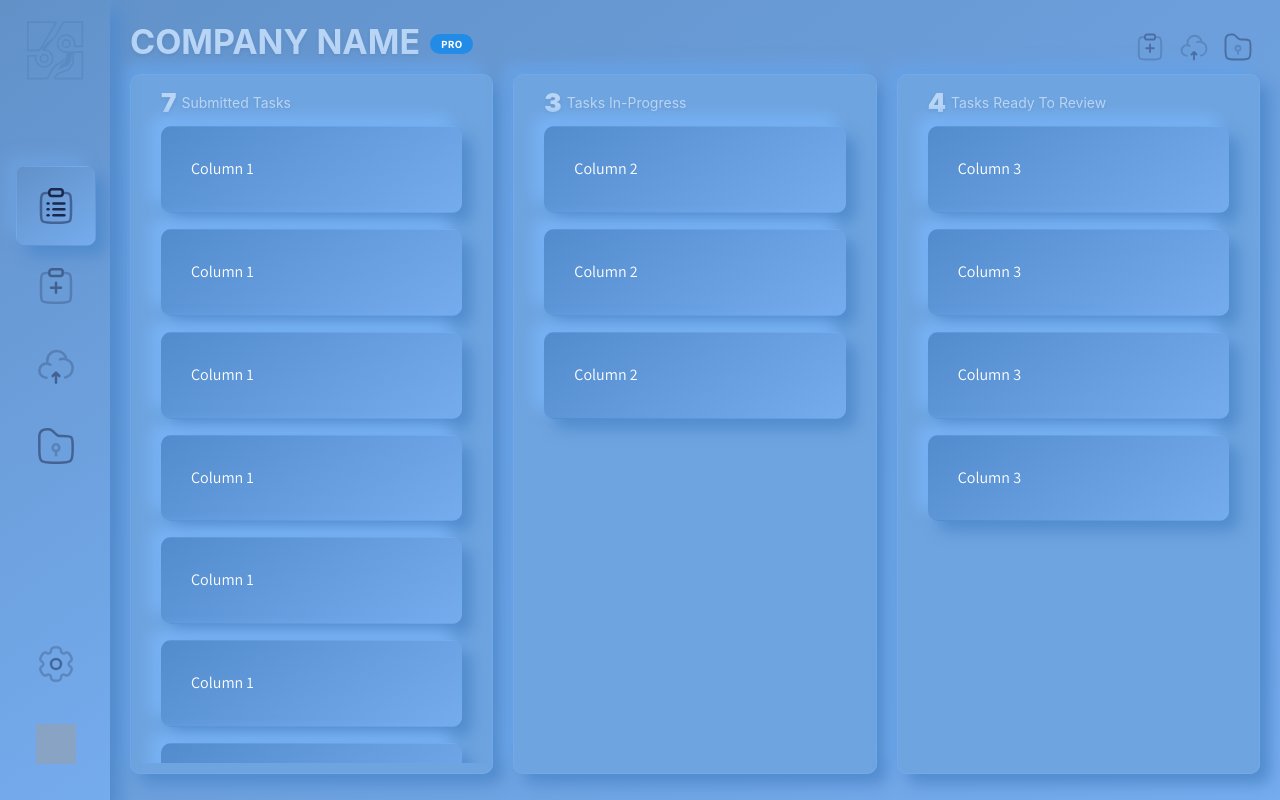
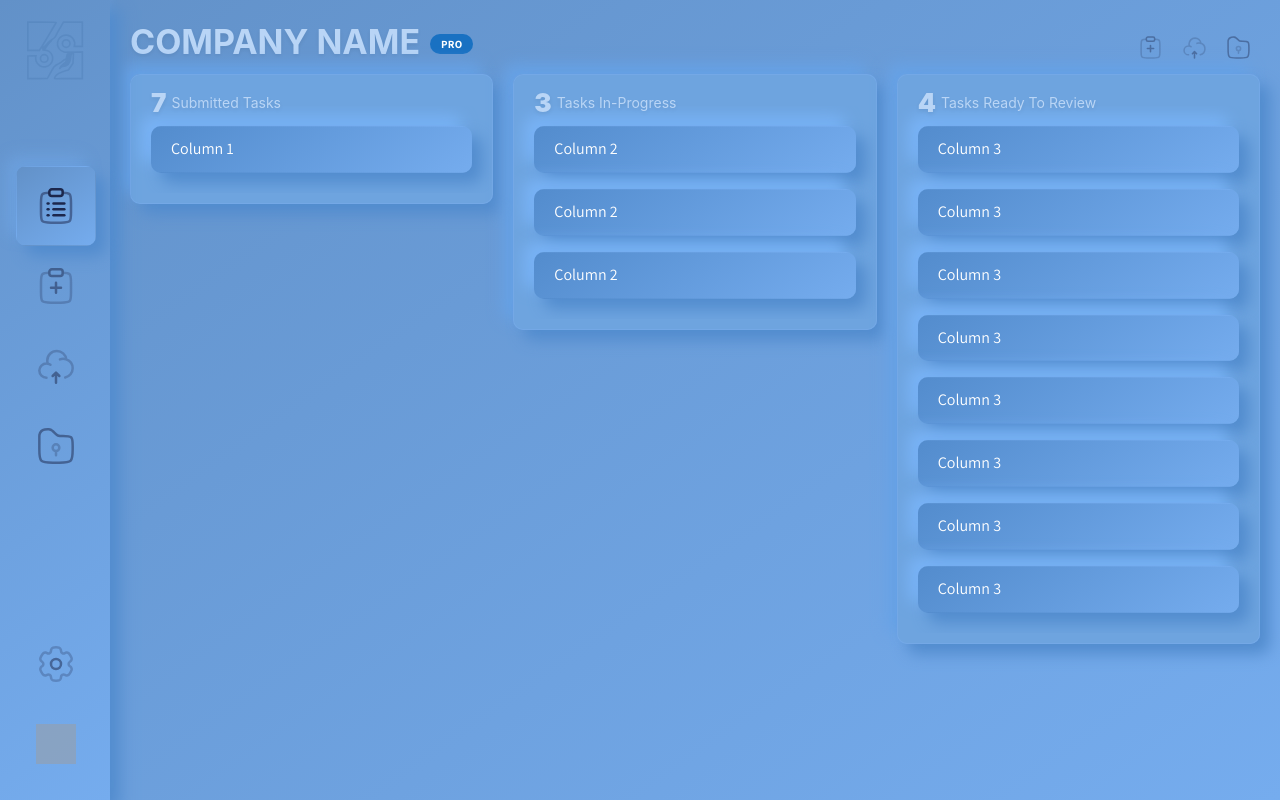
Before and after one commit to Zenneson/cre8ive4mula, a Next.js app: page /clientportal in a window 1280 px wide. Built offline with nearby package versions, Linux system fonts and the light colour scheme; grey boxes are pictures that could not be loaded.

Commit message:
Update styles and themes

```diff
--- a/app/appWrapper.js
+++ b/app/appWrapper.js
@@ -28,8 +28,8 @@ export default function AppWrapper({ children }) {
         </defs>
       </svg>
 
-      <ColorSchemeScript forceColorScheme="light" />
-      <MantineProvider forceColorScheme="light" theme={tourTheme}>
+      <ColorSchemeScript forceColorScheme="dark" />
+      <MantineProvider forceColorScheme="dark" theme={tourTheme}>
         <AppShell
           pos={"relative"}
           component={ScrollArea}
--- a/app/clientportal/dashboard.js
+++ b/app/clientportal/dashboard.js
@@ -33,6 +33,7 @@ export default function Dashboard(props) {
             withArrow
             label={"Submit Task"}
             openDelay={0}
+            offset={-3}
           >
             <ActionIcon
               size="xl"
@@ -43,7 +44,7 @@ export default function Dashboard(props) {
               <Image
                 src={"/img/menu/submitTask.svg"}
                 alt={"Submit Task"}
-                height={30}
+                height={25}
               />
             </ActionIcon>
           </Tooltip>
@@ -52,6 +53,7 @@ export default function Dashboard(props) {
             withArrow
             label={"Task Archive"}
             openDelay={0}
+            offset={-3}
           >
             <ActionIcon
               size="xl"
@@ -62,7 +64,7 @@ export default function Dashboard(props) {
               <Image
                 src={"/img/menu/taskArchive.svg"}
                 alt={"Task Archive"}
-                height={30}
+                height={25}
               />
             </ActionIcon>
           </Tooltip>
@@ -71,6 +73,7 @@ export default function Dashboard(props) {
             withArrow
             label={"File Repository"}
             openDelay={0}
+            offset={-3}
           >
             <ActionIcon
               size="xl"
@@ -81,13 +84,13 @@ export default function Dashboard(props) {
               <Image
                 src={"/img/menu/fileRepo.svg"}
                 alt={"File Repository"}
-                height={30}
+                height={25}
               />
             </ActionIcon>
           </Tooltip>
         </Group>
       </Group>
-      <Flex gap={20}>
+      <Flex gap={20} className={classes.boardsFrame}>
         <Stack w="33%" className={`panel ${classes.boards}`}>
           <Group gap={5} className={classes.boardsHeader}>
             <Title order={2} fw={900}>
@@ -98,12 +101,6 @@ export default function Dashboard(props) {
             </Title>
           </Group>
           <Stack className={classes.boardsInner}>
-            <Box className="innerPanel">Column 1</Box>
-            <Box className="innerPanel">Column 1</Box>
-            <Box className="innerPanel">Column 1</Box>
-            <Box className="innerPanel">Column 1</Box>
-            <Box className="innerPanel">Column 1</Box>
-            <Box className="innerPanel">Column 1</Box>
             <Box className="innerPanel">Column 1</Box>
           </Stack>
         </Stack>
@@ -136,6 +133,10 @@ export default function Dashboard(props) {
             <Box className="innerPanel">Column 3</Box>
             <Box className="innerPanel">Column 3</Box>
             <Box className="innerPanel">Column 3</Box>
+            <Box className="innerPanel">Column 3</Box>
+            <Box className="innerPanel">Column 3</Box>
+            <Box className="innerPanel">Column 3</Box>
+            <Box className="innerPanel">Column 3</Box>
           </Stack>
         </Stack>
       </Flex>
--- a/app/clientportal/styles/dashboard.module.css
+++ b/app/clientportal/styles/dashboard.module.css
@@ -6,37 +6,34 @@
   }
 }
 
+.boardsFrame {
+  align-items: flex-start;
+  align-content: flex-start;
+}
+
 .boards {
   border-radius: 10px;
-  height: calc(100vh - 100px);
+  height: auto;
+  max-height: calc(100vh - 100px);
   padding: 10px 0;
 }
 
 .boardsHeader {
-  margin: 0 0 -30px 30px;
+  position: relative;
+  z-index: 100;
+  margin: 0 0 -5px 20px;
 }
 
 .boardsInner {
+  border-radius: 10px;
   overflow: auto;
-  padding: 30px;
-  padding-top: 20px;
+  padding: 20px;
+  margin: 0;
+  margin-top: -25px;
+
+  div.innerPanel {
+    box-shadow:
+      10px 10px 15px rgba(82, 140, 206, 0.2),
+      -10px -10px 15px rgba(121, 179, 246, 0.2) !important;
+  }
 }
-
-.boardsInner::-webkit-scrollbar {
-  cursor: pointer;
-  width: 8px;
-}
-
-.boardsInner::-webkit-scrollbar-track {
-  border-radius: 25px;
-  background: rgba(255, 255, 255, 0);
-}
-
-.boardsInner::-webkit-scrollbar-thumb {
-  background: #3d5585;
-  border-radius: 10px;
-}
-
-.boardsInner::-webkit-scrollbar-thumb:hover {
-  background: #01143b;
-}
--- a/app/clientportal/submitTask.js
+++ b/app/clientportal/submitTask.js
@@ -48,12 +48,13 @@ const MentBtn = ({ svg1, svg2, text }) => {
   return (
     <Button
       className={classes.submitType}
-      pt={"lg"}
+      p={0}
+      pb={20}
       onMouseEnter={handleMouseEnter}
       onMouseLeave={handleMouseLeave}
     >
       <Stack gap={10} justify="center" align="center">
-        <Group grow gap={0}>
+        <Group mb={-20} grow gap={0}>
           <DotLottiePlayer ref={lottieRef1} src={svg1} loop />
           <DotLottiePlayer ref={lottieRef2} src={svg2} loop />
         </Group>
--- a/app/editor/styles/editor.module.css
+++ b/app/editor/styles/editor.module.css
@@ -2,8 +2,8 @@ div.editorRoot {
   backdrop-filter: blur(10px);
   padding: 10px;
   padding-bottom: 20px;
-  border: none;
-  background: linear-gradient(145deg, #3f70a8, #75acee);
+  border: 1px solid transparent;
+  background: linear-gradient(145deg, #538ccd, #75acee);
   box-shadow:
     10px 10px 15px #528cce,
     -10px -10px 15px #79b3f6;
--- a/app/globals.css
+++ b/app/globals.css
@@ -1,3 +1,6 @@
+// blue: #3d5585
+// dark blue: #01143b
+
 :root {
   --divider-color: #444;
 }
@@ -8,6 +11,24 @@ body {
   overflow: hidden;
   font-family: var(--font-assistant);
   color: #fff;
+}
+
+body *::-webkit-scrollbar {
+  width: 7.5px;
+}
+
+body *::-webkit-scrollbar-track {
+  background: rgba(255, 255, 255, 0) !important;
+  border-radius: 25px;
+}
+
+body *::-webkit-scrollbar-thumb {
+  background: #3d5585;
+  border-radius: 10px;
+}
+
+body *::-webkit-scrollbar-thumb:hover {
+  background: #01143b;
 }
 
 h1,
@@ -45,7 +66,7 @@ h6 {
 
 .innerPanel {
   color: #fff;
-  padding: 30px;
+  padding: 10px 20px;
   border-radius: 10px;
   border-top: 1px solid transparent;
   border-bottom: 1px solid transparent;
--- a/app/libs/tourTheme.js
+++ b/app/libs/tourTheme.js
@@ -7,7 +7,7 @@ import {
 } from "@mantine/core";
 
 export const tourTheme = createTheme({
-  colorScheme: "light",
+  colorScheme: "dark",
   focusRing: "never",
   cursorType: "pointer",
   defaultRadius: "10px",
@@ -17,6 +17,9 @@ export const tourTheme = createTheme({
       defaultProps: {
         className: "tooltip",
         withArrow: true,
+        arrowSize: 10,
+        arrowRadius: 3,
+        radius: 5,
         openDelay: 1500,
         closeDelay: 0,
         events: { hover: true, focus: true, touch: false },
```
Also changed, not shown: app/intro/intro.js (+15 -2 lines), app/intro/styles/intro.module.css (+27 -6 lines), app/page.js (+0 -17 lines), public/img/login.svg. Lines whose indentation alone changed are shown as unchanged.
